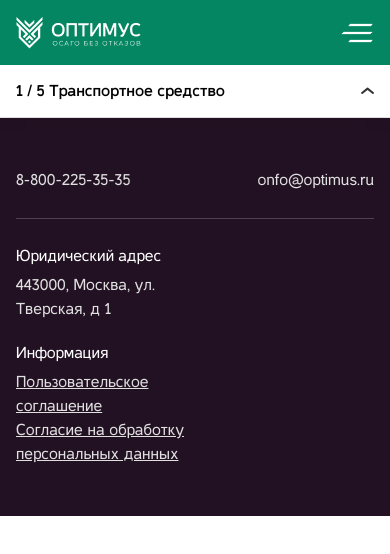
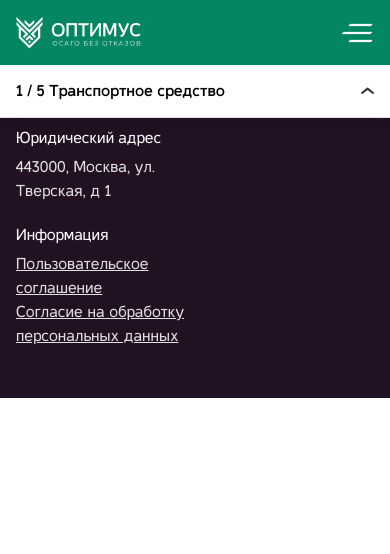
Before and after one commit to Acolapsys/Alpha-osago, a Nuxt app: page /osago in a window 390 px wide. Shown: the top 554 px of the page. Built offline with nearby package versions, Linux system fonts and the light colour scheme.

Commit message:
UPD osago formalize page

```diff
--- a/components/Header.vue
+++ b/components/Header.vue
@@ -62,6 +62,11 @@
     @apply text-brand2
 }
 @media (max-width: 767px) {
+  .header {
+    position: fixed;
+    left: 0;
+    right: 0;
+  }
   .logo {
     margin-left: 0;
   }
--- a/components/Osago/Steps.vue
+++ b/components/Osago/Steps.vue
@@ -1,8 +1,8 @@
 <template>
-  <div class="steps">
+  <div class="steps" :class="{ 'steps_active': listFlag }">
     <div class="steps__wrapper">
       <div class="steps__current" @click="listFlag = !listFlag">
-        <span class="steps__currentText" ref="currentText">
+        <span ref="currentText" class="steps__currentText">
           {{ steps[0].number }} / {{ steps.length - 1 }} {{ steps[0].name }}
         </span>
         <img
@@ -10,10 +10,10 @@
           class="steps__currentArrow"
           :class="{ 'steps__currentArrow_active': listFlag }"
           alt="arrow"
-        />
+        >
       </div>
       <div class="steps__list wrapper" :class="{ 'steps__list_active': listFlag }">
-        <div v-for="(item, idx) in steps" :key="item.id" @click="currentStep(idx)" class="steps__item">
+        <div v-for="(item, idx) in steps" :key="item.id" class="steps__item" @click="currentStep(idx)">
           <div class="steps__number">
             {{ item.number }}
           </div>
@@ -29,7 +29,7 @@
 <script>
 export default {
   name: 'Steps',
-    data() {
+  data () {
     return {
       listFlag: false,
       steps: [
@@ -61,16 +61,16 @@
     }
   },
   methods: {
-      currentStep(id) {
+    currentStep (id) {
       const stepsItems = document.querySelectorAll('.steps__item')
-        const substr = (id != this.steps.length - 1) ? ` / ${ this.steps.length - 1 }` : ''
+      const substr = (id !== this.steps.length - 1) ? ` / ${this.steps.length - 1}` : ''
 
-        for (let item of stepsItems) {
+      for (const item of stepsItems) {
         item.classList.remove('steps__item_active')
       }
 
       stepsItems[id].classList.add('steps__item_active')
-        this.$refs.currentText.innerHTML = `${this.steps[id].number}${substr} ${ this.steps[id].name }`
+      this.$refs.currentText.innerHTML = `${this.steps[id].number}${substr} ${this.steps[id].name}`
       this.listFlag = false
     }
   }
@@ -142,7 +142,15 @@
 }
 @media (max-width: 767px) {
   .steps {
+    position: fixed;
+    top: 65px;
+    left: 0;
+    right: 0;
     padding: 0;
+    &_active {
+      bottom: 0;
+      background-color: rgba(0, 0, 0, 0.5);
+    }
     &__wrapper {
       position: relative;
     }
```
Lines whose indentation alone changed are shown as unchanged.
